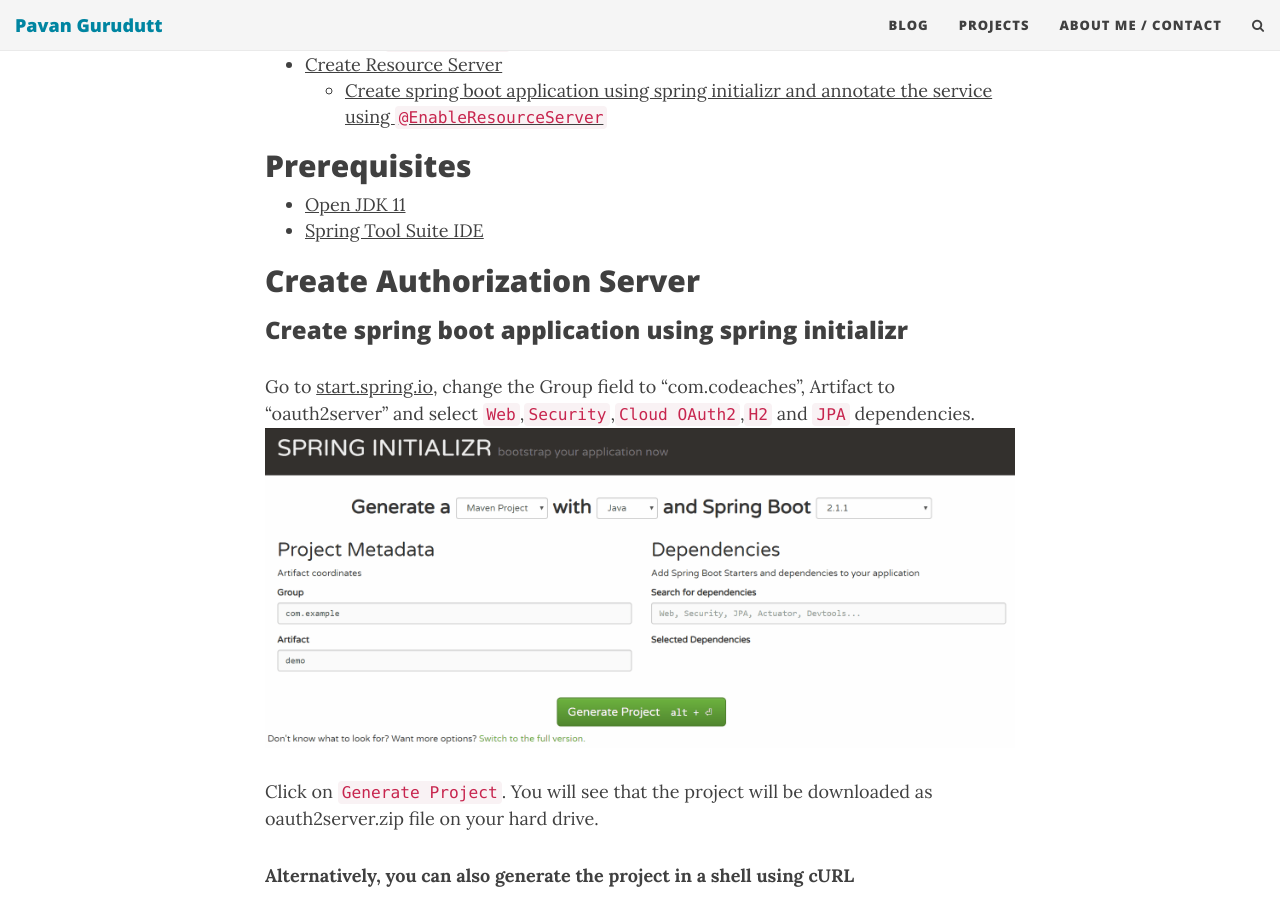
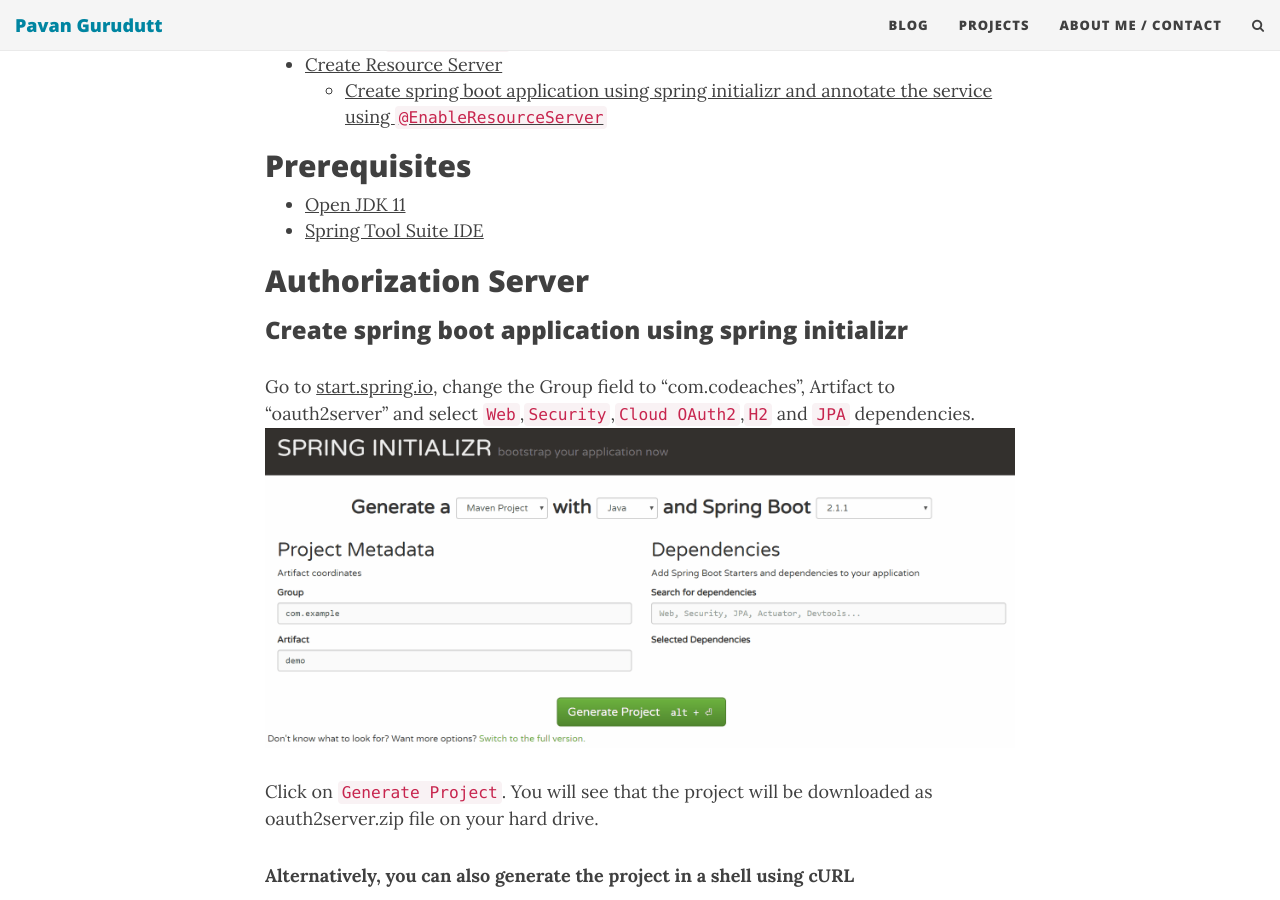
Before and after one commit to codeaches/codeaches.github.io, a Jekyll site: the page built from _posts/2018-12-19-Spring Boot-OAuth2 and Resource Server setup.md, in a window 1280 px wide and 900 px high, scrolled down 817 px. Built offline with Jekyll 4.4.1, drawn with Linux system fonts in a browser that asks for light colours; nearby versions of some CDN libraries; comment, search, counter and statistics services are not loaded.

Commit message:
no message

```diff
--- a/_posts/2018-12-19-Spring Boot-OAuth2 and Resource Server setup.md
+++ b/_posts/2018-12-19-Spring Boot-OAuth2 and Resource Server setup.md
@@ -36,7 +36,7 @@
 - [Open JDK 11](https://jdk.java.net/11){:target="_blank"}
 - [Spring Tool Suite IDE](https://spring.io/tools3/sts/all){:target="_blank"}
 
-## Create Authorization Server {#createauthserver}
+## Authorization Server {#createauthserver}
 
 ### Create spring boot application using spring initializr {#enableauthorizationserver}
 
```
